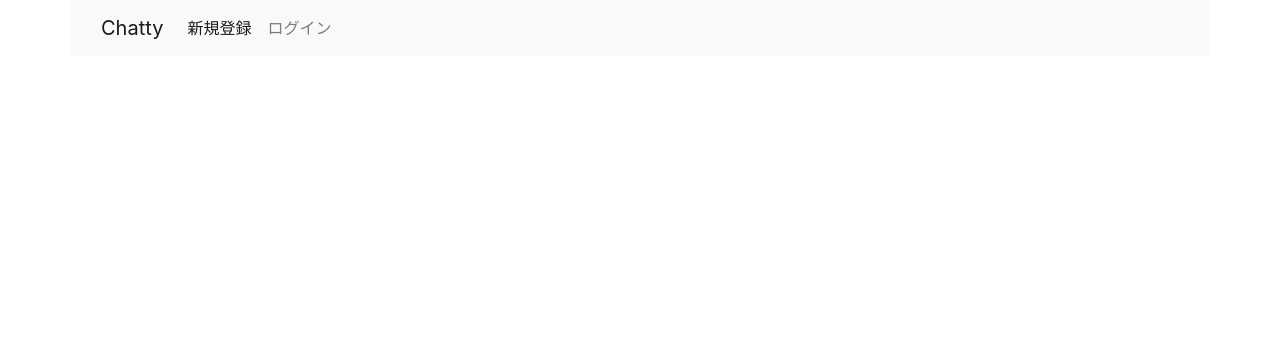
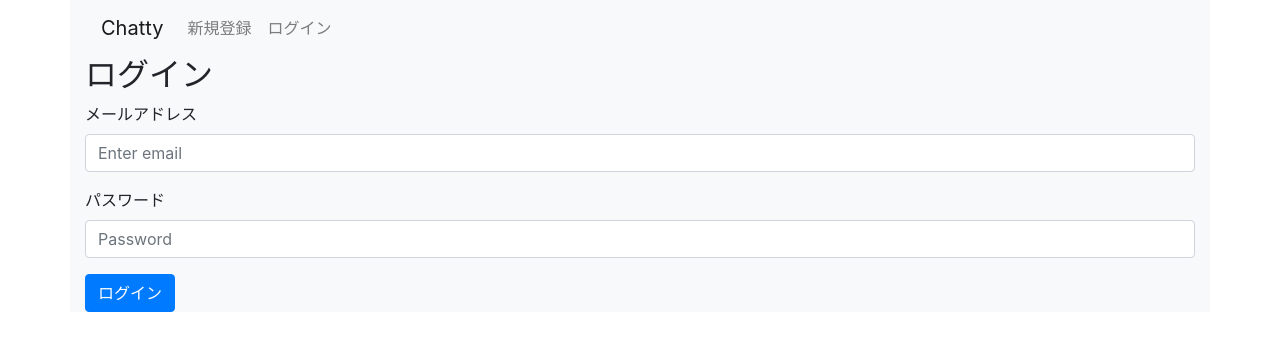
Before and after one commit to k-nasa/chatty, a React (Create React App) app: page /sessions/new in a window 1280 px wide. Shown: the top 350 px of the page. Built offline with nearby package versions, Linux system fonts and the light colour scheme.

Commit message:
feat: login form

```diff
--- a/src/components/header.js
+++ b/src/components/header.js
@@ -1,4 +1,4 @@
-import React, {Component} from 'react';
+import React from 'react';
 import {Link} from 'react-router-dom';
 
 export const Header = () => (
@@ -15,11 +15,11 @@
         aria-controls="navbarNav"
         aria-expanded="false"
         aria-label="Toggle navigation">
-        <i class="fas fa-bars" />
+        <i className="fas fa-bars" />
       </button>
       <div className="collapse navbar-collapse" id="navbarNav">
         <ul className="navbar-nav">
-          <li className="nav-item active">
+          <li className="nav-item">
             <Link className="nav-link" to="/users/new">
               新規登録
             </Link>
--- a/src/pages/sessions_new.js
+++ b/src/pages/sessions_new.js
@@ -0,0 +1,70 @@
+import React from 'react';
+
+export class SessionsNew extends React.Component {
+  constructor(props) {
+    super(props);
+    this.state = {
+      data: {
+        email: '',
+        password: '',
+      },
+    };
+    this.handleChange = this.handleChange.bind(this);
+    this.handleSubmit = this.handleSubmit.bind(this);
+  }
+
+  handleChange(event) {
+    const data = this.state.data;
+    switch (event.target.name) {
+      case 'email':
+        data.email = event.target.value;
+        break;
+      case 'password':
+        data.password = event.target.value;
+        break;
+      default:
+        return;
+    }
+    this.setState({data: data});
+  }
+
+  handleSubmit(event) {
+    event.preventDefault();
+  }
+
+  render() {
+    return (
+      <div>
+        <h2>ログイン</h2>
+        <form onSubmit={this.handleSubmit}>
+          <div className="form-group">
+            <label>メールアドレス</label>
+            <input
+              type="email"
+              name="email"
+              className="form-control"
+              aria-describedby="emailHelp"
+              onChange={this.handleChange}
+              placeholder="Enter email"
+            />
+          </div>
+
+          <div className="form-group">
+            <label>パスワード</label>
+            <input
+              type="password"
+              name="password"
+              className="form-control"
+              onChange={this.handleChange}
+              placeholder="Password"
+            />
+          </div>
+
+          <button type="submit" className="btn btn-primary">
+            ログイン
+          </button>
+        </form>
+      </div>
+    );
+  }
+}
```
